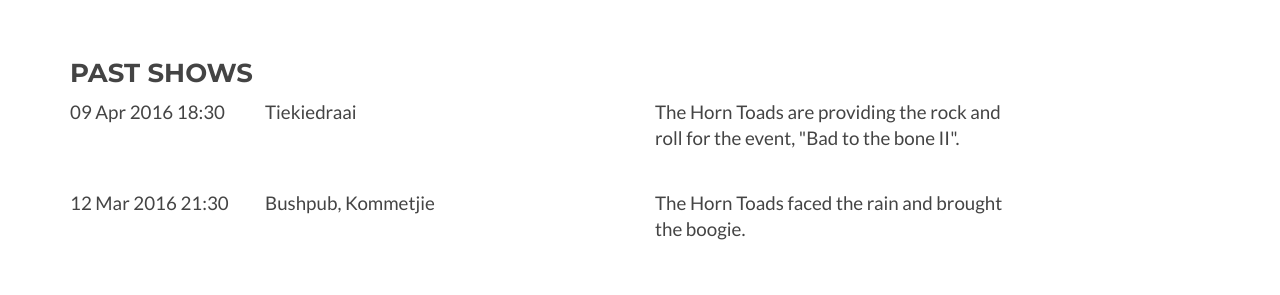
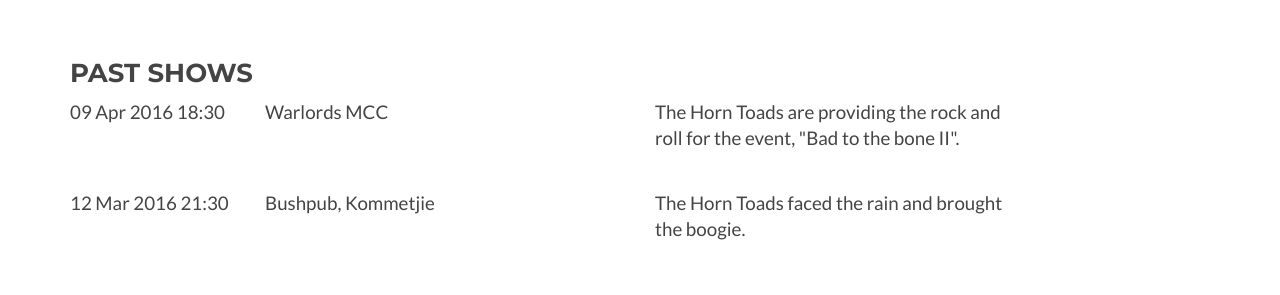
Before and after one commit to ezietsman/horntoads.co.za, a Jekyll site: the page built from index.html, in a window 1280 px wide and 900 px high, scrolled down 2014 px. Shown: the part 172-467 px from the top of the window. Built offline with Jekyll 4.4.1, drawn with Linux system fonts in a browser that asks for light colours.

Commit message:
Changed gig name to Warlords MCC

```diff
--- a/_gigs/2016-04-09-tiekiedraai.markdown
+++ b/_gigs/2016-04-09-tiekiedraai.markdown
@@ -1,6 +1,6 @@
 ---
 layout: default
-venue: Tiekiedraai
+venue: Warlords MCC
 date: 2016-04-09
 starttime: "18:30"
 img: alan.jpg
```
